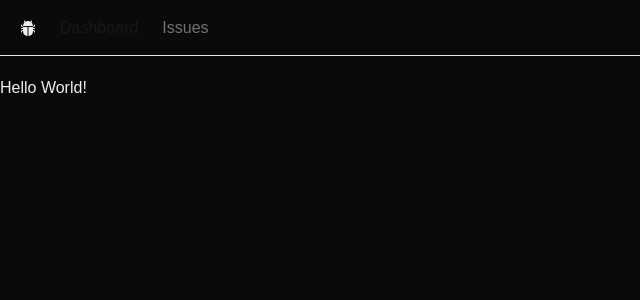
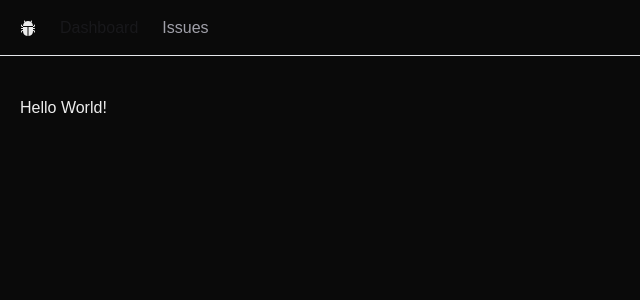
Before and after one commit to MohammadJavadJourney/Issue-tracker-app, a Next.js app: page / in a window 1280 px wide. Shown: the top 300 px of the page, without its empty margins (0-640 px from the left). Built offline with nearby package versions, Linux system fonts and the light colour scheme; what @radix-ui/themes would draw is missing.

Commit message:
creating submission

```diff
--- a/app/NavBar.tsx
+++ b/app/NavBar.tsx
@@ -1,35 +1,41 @@
-'use client';
+"use client";
 
-import Link from 'next/link'
-import { usePathname } from 'next/navigation';
-import React from 'react'
+import Link from "next/link";
+import { usePathname } from "next/navigation";
+import React from "react";
 import { BsFillBugFill } from "react-icons/bs";
-import classNames from 'classnames';
+import classNames from "classnames";
 
 const NavBar = () => {
-
   const currentPath = usePathname();
-  console.log(currentPath)
 
   const links = [
-    { label: 'Dashboard', href: '/' },
-    { label: 'Issues', href: '/issues' }
+    { label: "Dashboard", href: "/" },
+    { label: "Issues", href: "/issues" },
   ];
 
   return (
-    <nav className='flex space-x-6 border-b mb-5 px-5 h-14 items-center'>
-        <Link href='/'><BsFillBugFill /></Link>
-        <ul className='flex space-x-6'>
-            { links.map(link =>
-            <Link key={link.href} href={link.href} className={classNames({
-              'text-zinc-900': link.href === currentPath,
-              'text-zinc-400': link.href !== currentPath,
-              'hover: text-zinc-500 transition-colors': true
-            })}>
-              {link.label}</Link>) }
-        </ul>
+    <nav className="flex space-x-6 border-b mb-5 px-5 h-14 items-center">
+      <Link href="/">
+        <BsFillBugFill />
+      </Link>
+      <ul className="flex space-x-6">
+        {links.map((link) => (
+          <Link
+            key={link.href}
+            href={link.href}
+            className={classNames({
+              "text-zinc-900": link.href === currentPath,
+              "text-zinc-400": link.href !== currentPath,
+              "hover:text-zinc-600 transition-colors": true,
+            })}
+          >
+            {link.label}
+          </Link>
+        ))}
+      </ul>
     </nav>
-  )
-}
+  );
+};
 
-export default NavBar
+export default NavBar;
--- /dev/null
+++ b/app/issues/new/page.tsx
@@ -0,0 +1,43 @@
+"use client";
+
+import { Button, TextField } from "@radix-ui/themes";
+import { useForm, Controller } from "react-hook-form";
+import dynamic from "next/dynamic";
+import "easymde/dist/easymde.min.css";
+import axios from "axios";
+import { useRouter } from "next/navigation";
+
+const SimpleMDE = dynamic(() => import("react-simplemde-editor"), {
+  ssr: false,
+});
+
+interface IssueForm {
+  title: string;
+  description: string;
+}
+
+const NewIssuePage = () => {
+  const { register, control, handleSubmit } = useForm<IssueForm>();
+  const router = useRouter();
+  return (
+    <form
+      className="max-w-xl space-y-3"
+      onSubmit={handleSubmit(async (data) => {
+        await axios.post("/api/issues", data);
+        router.push("/issues");
+      })}
+    >
+      <TextField.Root placeholder="Title" {...register("title")} />
+      <Controller
+        name="description"
+        control={control}
+        render={({ field }) => (
+          <SimpleMDE placeholder="Description" {...field} />
+        )}
+      />
+      <Button>Submit New Issue</Button>
+    </form>
+  );
+};
+
+export default NewIssuePage;
--- a/app/issues/page.tsx
+++ b/app/issues/page.tsx
@@ -1,10 +1,13 @@
 import { Button } from "@radix-ui/themes";
+import Link from "next/link";
 import React from "react";
 
 const IssuesPage = () => {
   return (
     <div>
-      <Button>New Issue</Button>
+      <Button>
+        <Link href="/issues/new">New Issue</Link>
+      </Button>
     </div>
   );
 };
--- a/app/layout.tsx
+++ b/app/layout.tsx
@@ -31,9 +31,9 @@ export default function RootLayout({
       <body
         className={`${geistSans.variable} ${geistMono.variable} antialiased`}
       >
-        <Theme>
+        <Theme accentColor="violet">
           <NavBar />
-          <main>{children}</main>
+          <main className="p-5">{children}</main>
         </Theme>
       </body>
     </html>
```
Also changed, not shown: package.json (+6 -2 lines), 1 other file (tests, documents, lock files or other folders).
